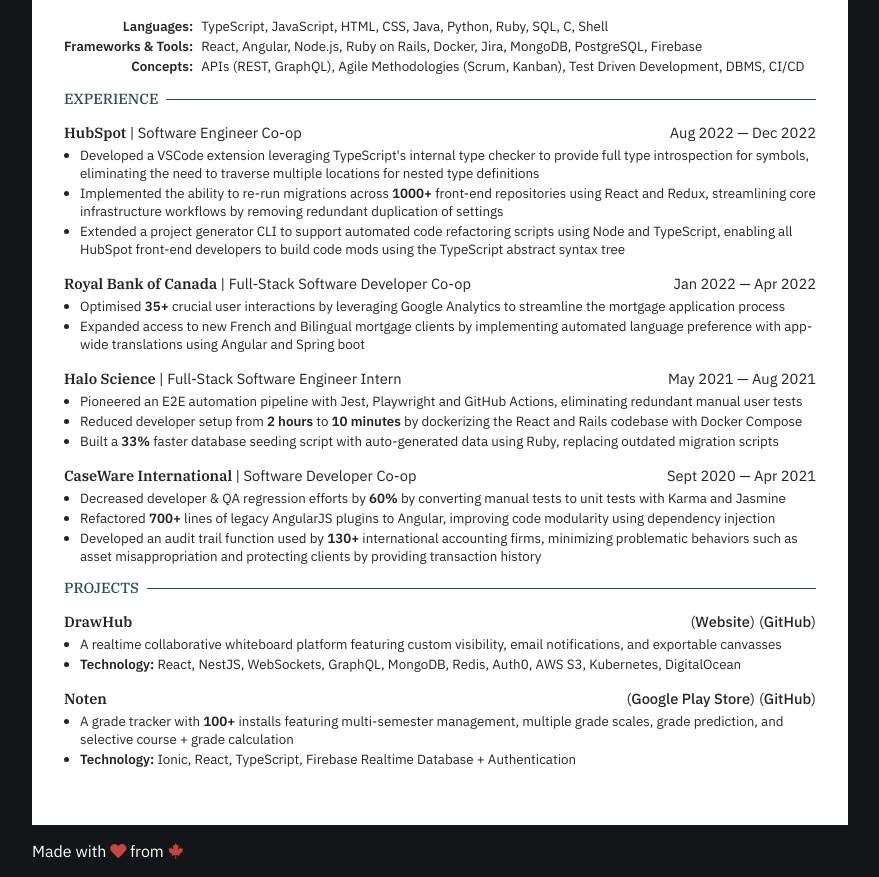
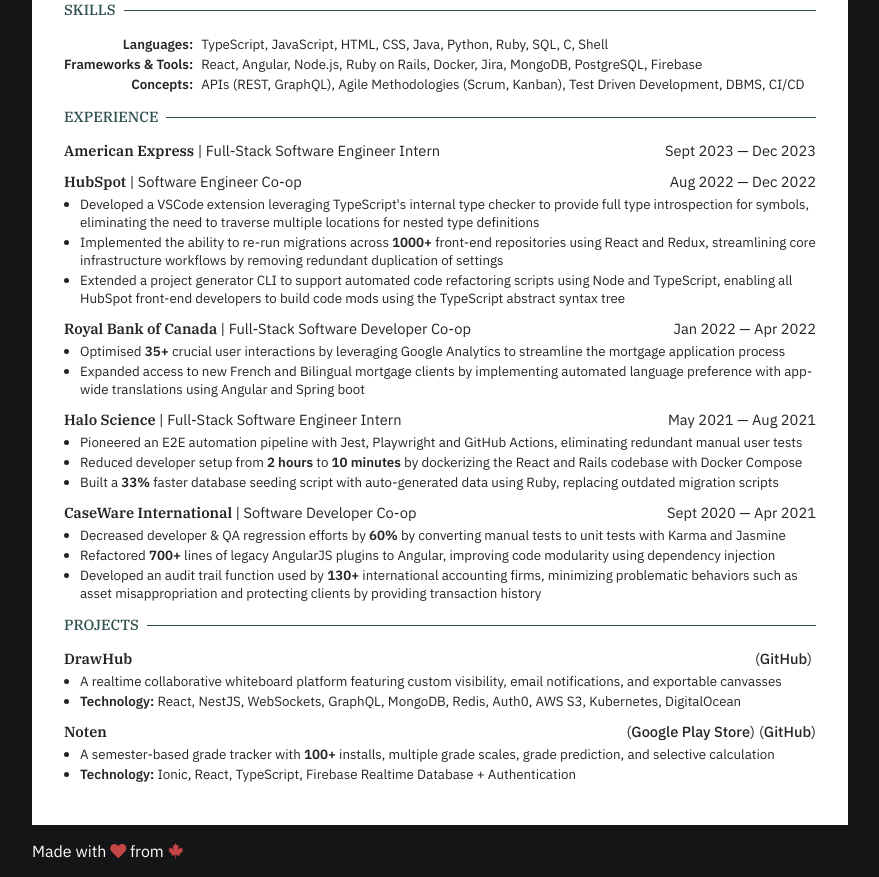
Before and after one commit to navn-r/resume, a Svelte app: page / in a window 1280 px wide. Shown: the part 283-1160 px from the top of the page, without its empty margins (200-1079 px from the left). Built offline with nearby package versions, Linux system fonts and the light colour scheme.

Commit message:
temp update

```diff
--- a/src/resume.json
+++ b/src/resume.json
@@ -24,6 +24,15 @@
     ]
   },
   "work": [
+    {
+      "name": "American Express",
+      "location": "Toronto, ON",
+      "position": "Full-Stack Software Engineer Intern",
+      "url": "https://www.americanexpress.com/en-ca/",
+      "startDate": "2023-09-05",
+      "endDate": "2023-12-22",
+      "highlights": []
+    },
     {
       "name": "HubSpot",
       "location": "Toronto, ON",
@@ -87,9 +96,10 @@
       "endDate": "2024-04-30",
       "score": "3.27",
       "courses": [
+        "Software Design (CSCB07)",
         "Intro to Software Engineering (CSCC01)",
-        "Software Design (CSCB07)",
-        "Programming on the Web (CSCC09)"
+        "Programming on the Web (CSCC09)",
+        "Engineering Large Software Systems (CSCD01)"
       ],
       "awards": ["Dean's List", "UofT Scholar"]
     }
@@ -143,7 +153,6 @@
       "startDate": "2022-07",
       "endDate": "2022-08",
       "repo": "https://github.com/navn-r/drawhub",
-      "url": "https://drawhub.tech",
       "type": "Website",
       "technology": [
         "React",
@@ -160,7 +169,7 @@
     },
     {
       "name": "Noten",
-      "description": "A grade tracker with <strong>100+</strong> installs featuring multi-semester management, multiple grade scales, grade prediction, and selective course + grade calculation",
+      "description": "A semester-based grade tracker with <strong>100+</strong> installs, multiple grade scales, grade prediction, and selective calculation",
       "highlights": [],
       "startDate": "2020-04",
       "endDate": "2020-05",
--- a/src/sections/Experience.svelte
+++ b/src/sections/Experience.svelte
@@ -11,11 +11,13 @@
       <span><a href={work.url}>{work.name}</a> | {work.position}</span>
       <span>{formatDate(work.startDate)} — {formatDate(work.endDate)}</span>
     </p>
-    <ul>
-      {#each work.highlights as highlight}
-        <li>{@html highlight}</li>
-      {/each}
-    </ul>
+    {#if work.highlights.length > 0}
+      <ul>
+        {#each work.highlights as highlight}
+          <li>{@html highlight}</li>
+        {/each}
+      </ul>
+    {/if}
   {/each}
 </section>
 
@@ -27,7 +29,7 @@
     font-size: var(--title);
 
     &:not(:first-child) {
-      margin-top: 1rem;
+      margin-top: 0.75rem; // FIXME: 1rem;
     }
   }
 
--- a/src/sections/Projects.svelte
+++ b/src/sections/Projects.svelte
@@ -8,7 +8,9 @@
   {#each projects as project}
     <p>
       <strong>{project.name}</strong>
-      <a href={project.url}>(<strong>{project.type}</strong>)</a>
+      {#if project.url}
+        <a href={project.url}>(<strong>{project.type}</strong>)</a>
+      {/if}
       <a href={project.repo}>(<strong>GitHub</strong>)</a>
     </p>
     <ul>
@@ -35,7 +37,7 @@
     }
 
     &:not(:first-child) {
-      margin-top: 1rem;
+      margin-top: 0.75rem; // FIXME: 1rem;
     }
   }
 
```
